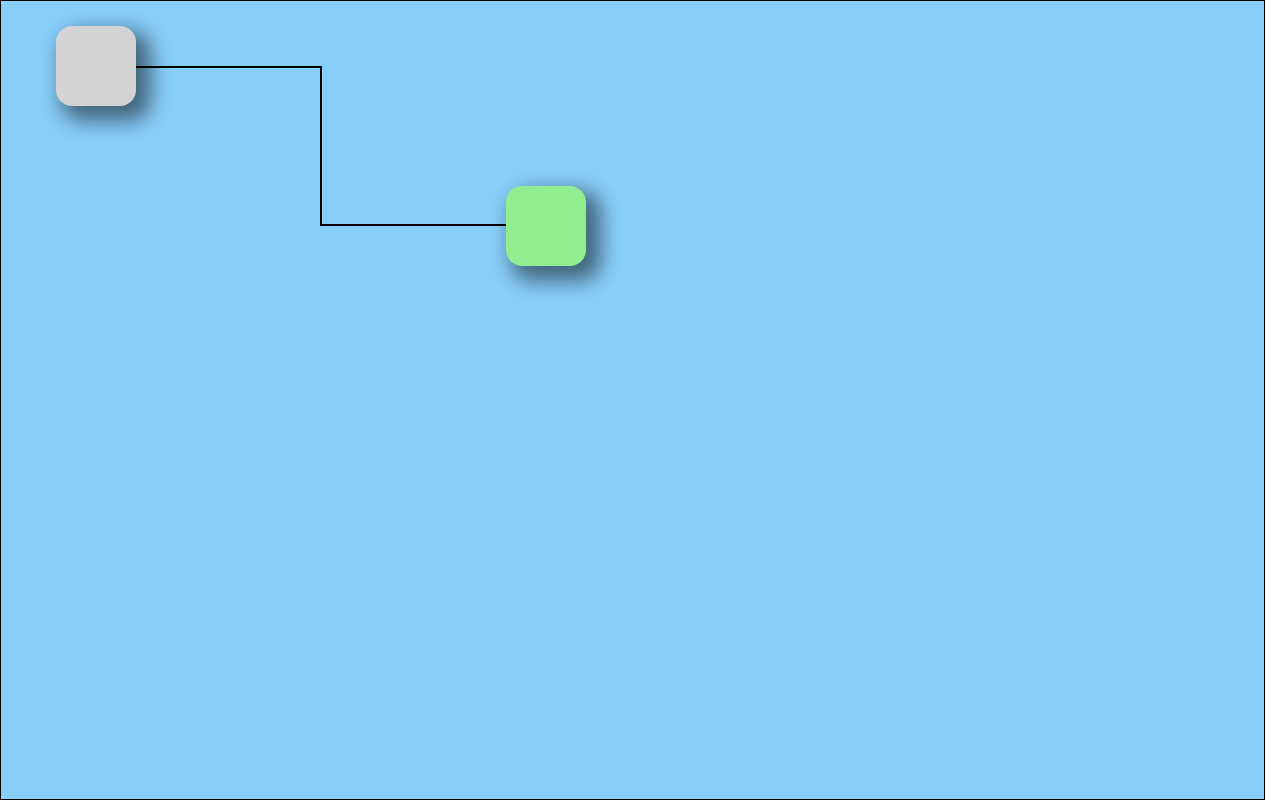
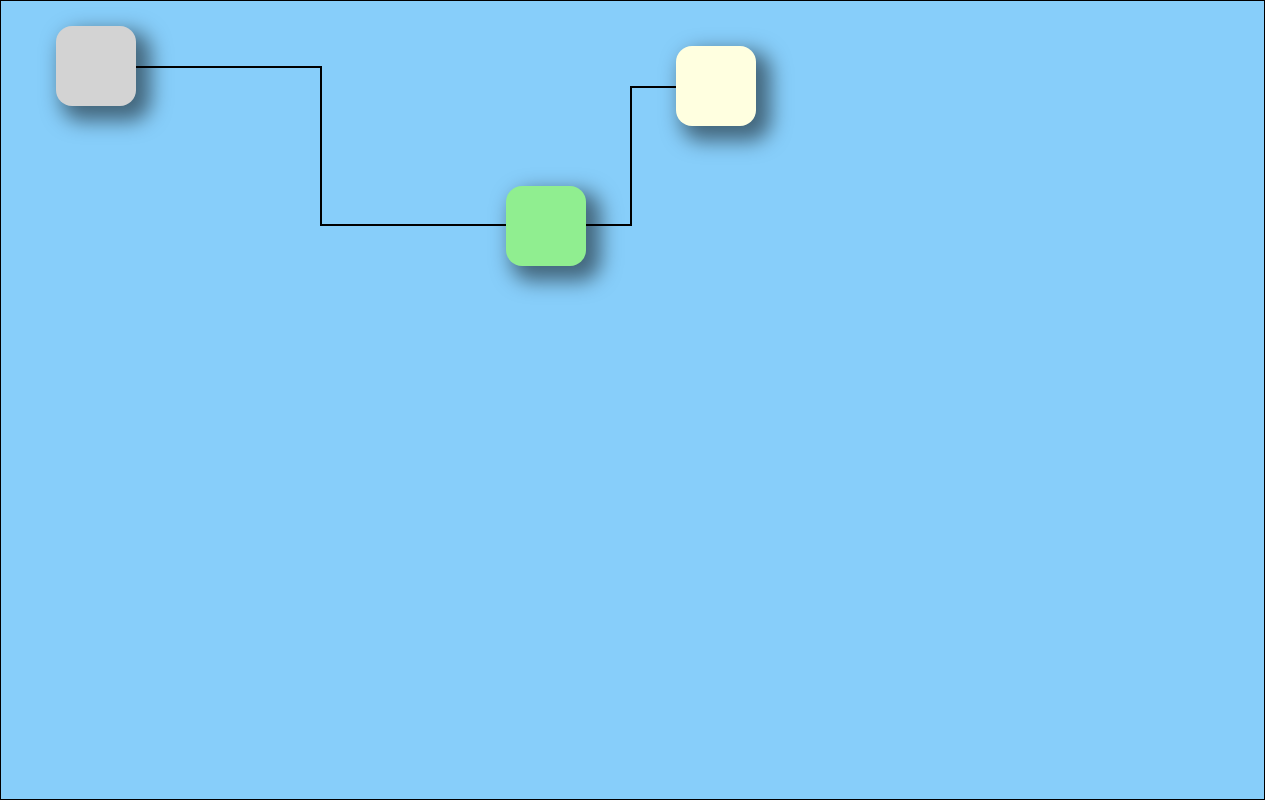
Before and after one commit to rochejul/medium-connect-elements-with-css-part3, a website: page index.html in a window 1280 px wide. Drawn offline with Linux system fonts and the light colour scheme.

Commit message:
feat(step06): add another box to see the genericity

```diff
--- a/app.css
+++ b/app.css
@@ -50,6 +50,13 @@ body {
     background-color: lightgreen;
     top: 185px;
     left: 505px;
+  }
+
+  &.box--third {
+    anchor-name: --box3;
+    background-color: lightyellow;
+    top: 45px;
+    left: 675px;
   }
 
   &.box--movable {
--- a/index.html
+++ b/index.html
@@ -15,6 +15,7 @@
       <section class="app__body">
         <article class="box box--movable box--one"></article>
         <article class="box box--second"></article>
+        <article class="box box--movable box--third"></article>
 
         <!--
         Links just be declared after boxes,
@@ -25,6 +26,10 @@
           class="link"
           style="--moving-element: --box1; --static-element: --box2"
         ></div>
+        <div
+          class="link"
+          style="--moving-element: --box3; --static-element: --box2"
+        ></div>
       </section>
     </body>
   </body>
```
